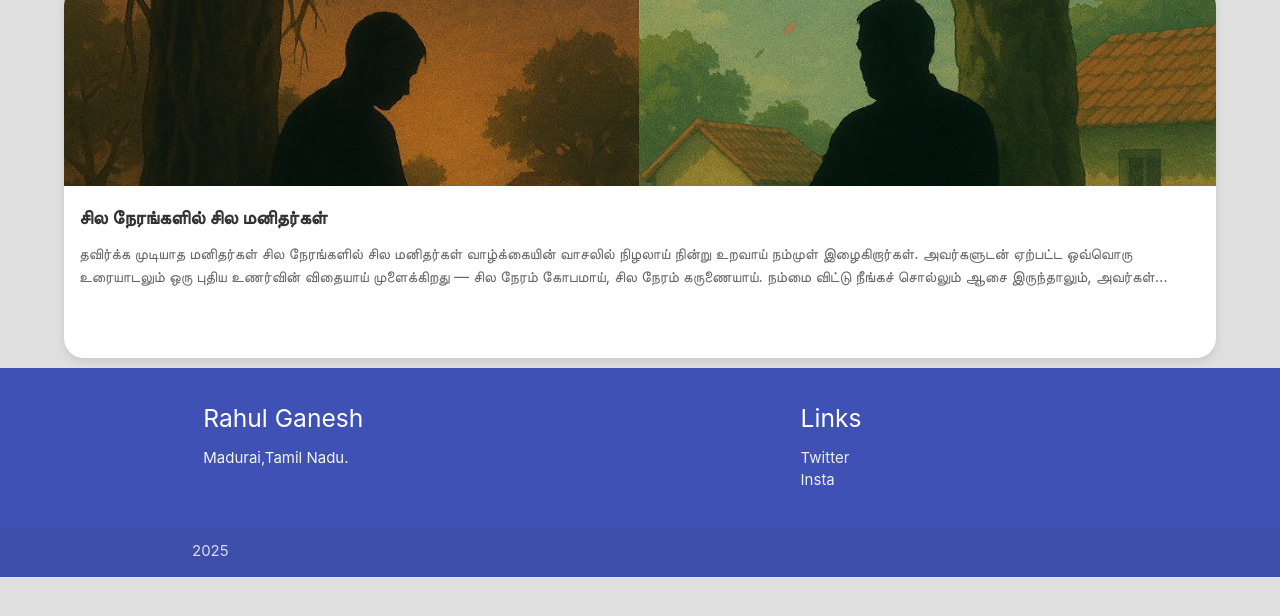
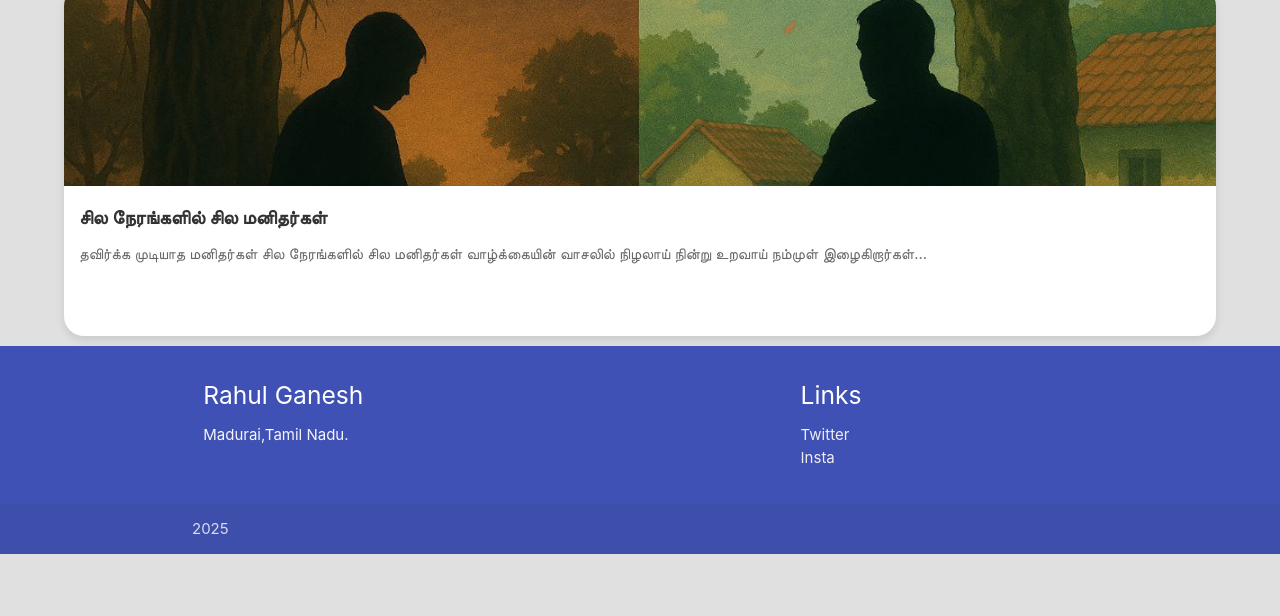
Before and after one commit to rahulganes/rahulganes.github.io, a plain HTML site: page index.html in a window 1280 px wide. Shown: the part 88-704 px from the top of the page. Drawn offline with nearby package versions, Linux system fonts and the light colour scheme.

Commit message:
web content dynamic

```diff
--- a/css/cardcontent.css
+++ b/css/cardcontent.css
@@ -38,7 +38,7 @@
     color: #666;
     overflow: hidden;
    display: -webkit-box;
-   -webkit-line-clamp: 2; /* number of lines to show */
-           line-clamp: 2;
+   -webkit-line-clamp: 1; /* number of lines to show */
+           line-clamp: 1;
    -webkit-box-orient: vertical;
 }
--- a/css/main.css
+++ b/css/main.css
@@ -63,7 +63,7 @@
 
 /* --- DESCRIPTION TEXT STYLES --- */
 .article-body-description {
-    font-size: 1.7em;
+    font-size: 1.5em;
     margin-bottom: 20px;
     text-align: justify; /* Text aligns to both sides */
 }
--- a/data/cardcontent.json
+++ b/data/cardcontent.json
@@ -3,6 +3,7 @@
     "id": 1,
     "title": " சில நேரங்களில் சில மனிதர்கள்",
     "imageUrl": "./res/img/posts/1.jpg",
-    "description": "தவிர்க்க முடியாத மனிதர்கள்\n\nசில நேரங்களில் சில மனிதர்கள்\nவாழ்க்கையின் வாசலில் நிழலாய் நின்று\nஉறவாய் நம்முள் இழைகிறார்கள்.\n\nஅவர்களுடன் ஏற்பட்ட ஒவ்வொரு உரையாடலும்\nஒரு புதிய உணர்வின் விதையாய் முளைக்கிறது —\nசில நேரம் கோபமாய், சில நேரம் கருணையாய்.\n\nநம்மை விட்டு நீங்கச் சொல்லும் ஆசை இருந்தாலும்,\nஅவர்கள் மீதான நன்றி... அன்பு... ஏக்கம்...\nஎங்கும் பின்னிய கடல் நுரையாய் பரவுகிறது.\n\nஅவர்கள் தொடர்பு, ஒரு சக்தி —\nதவிர்க்க முடியாத உள் ஓசை போல.\nஓர் அகால கனவின் மீதான நினைவென\nமௌனத்தில் நம்மை மெதுவாய் அழைக்கிறது."
+    "short_description":"தவிர்க்க முடியாத மனிதர்கள்\n\nசில நேரங்களில் சில மனிதர்கள்\nவாழ்க்கையின் வாசலில் நிழலாய் நின்று\nஉறவாய் நம்முள் இழைகிறார்கள்...",
+    "description": "தவிர்க்க முடியாத மனிதர்கள்\n\nசில நேரங்களில் சில மனிதர்கள்\nவாழ்க்கையின் வாசலில் நிழலாய் நின்று\nஉறவாய் நம்முள் இழைகிறார்கள்.\n\nஅவர்களுடன் ஏற்பட்ட ஒவ்வொரு உரையாடலும்\n</p><img style=\"width:100%; height:auto;\" src=\"res/img/posts/1_1.webp\"></img><p class = article-body-description>ஒரு புதிய உணர்வின் விதையாய் முளைக்கிறது —\nசில நேரம் கோபமாய், சில நேரம் கருணையாய்.\n\nநம்மை விட்டு நீங்கச் சொல்லும் ஆசை இருந்தாலும்,\nஅவர்கள் மீதான நன்றி... அன்பு... ஏக்கம்...\nஎங்கும் பின்னிய கடல் நுரையாய் பரவுகிறது.\n\nஅவர்கள் தொடர்பு, ஒரு சக்தி —\nதவிர்க்க முடியாத உள் ஓசை போல.\nஓர் அகால கனவின் மீதான நினைவென\nமௌனத்தில் நம்மை மெதுவாய் அழைக்கிறது."
   }
 ]
--- a/js/cardcontentloader.js
+++ b/js/cardcontentloader.js
@@ -20,7 +20,7 @@ document.addEventListener('DOMContentLoaded', () => {
                     <img src="${item.imageUrl}" alt="${item.title}" class="cardcontent-image">
                     <div class="cardcontent-content">
                         <h2 class="cardcontent-title">${item.title}</h2>
-                        <p class="cardcontent-description">${item.description}</p>
+                        <p class="cardcontent-description">${item.short_description}</p>
                     </div>
                     </a>
                 `;
```
Also changed, not shown: res/img/posts/1_1.webp (added).
